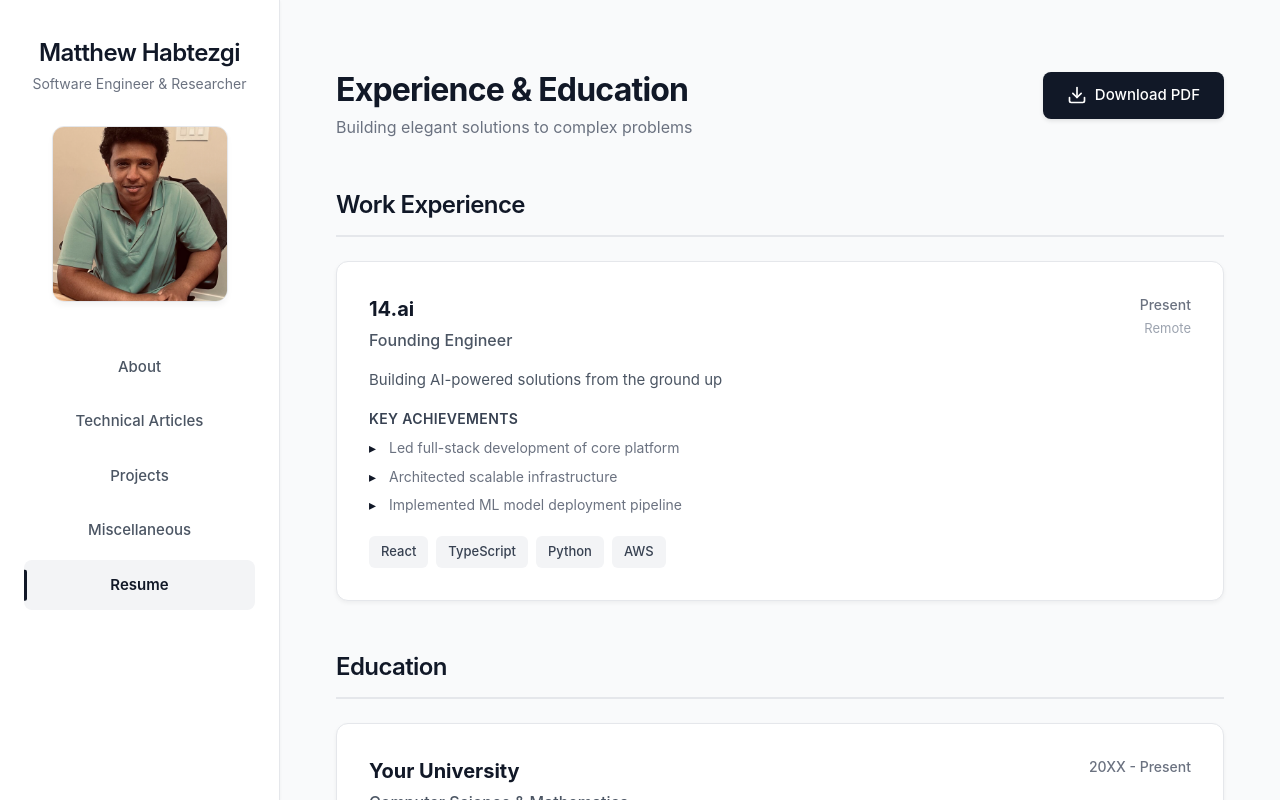
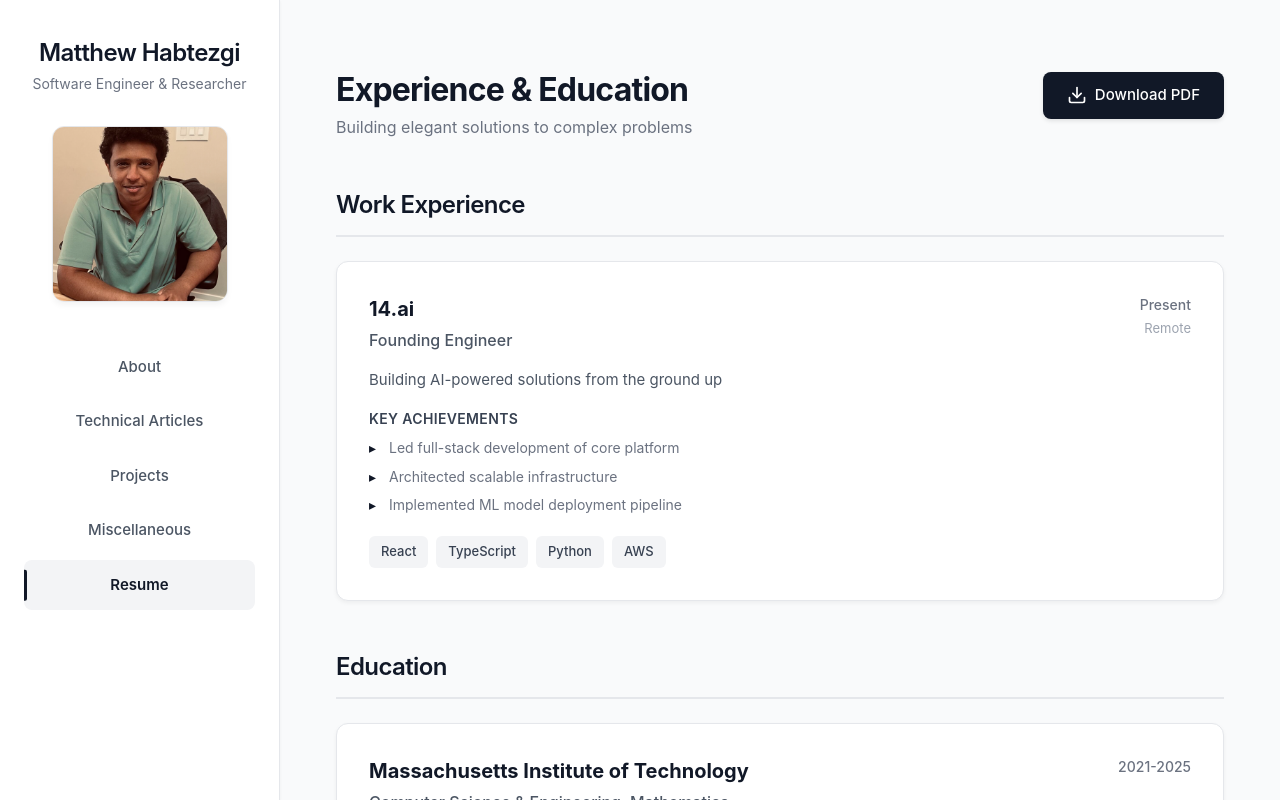
Before and after one commit to mhbtz1/personal-website, a React (Vite) app: page /resume in a window 1280 px wide. Built offline with nearby package versions, Linux system fonts and the light colour scheme.

Commit message:
Fix name

```diff
--- a/src/components/Resume.tsx
+++ b/src/components/Resume.tsx
@@ -41,10 +41,10 @@ function Resume() {
   const education: Education[] = [
     {
       id: 1,
-      institution: 'Your University',
-      degree: 'Computer Science & Mathematics',
-      period: '20XX - Present',
-      details: 'Focus on software engineering and formal methods'
+      institution: 'Massachusetts Institute of Technology',
+      degree: 'Computer Science & Engineering,  Mathematics',
+      period: '2021-2025',
+      details: 'Relevant Courses: Systems Engineering (6.1810), Computer Architecture (6.1910), Theory of Computation (18.4041), TinyML and Efficient Deep Learning Computing (6.5940)'
     }
   ];
 
```
